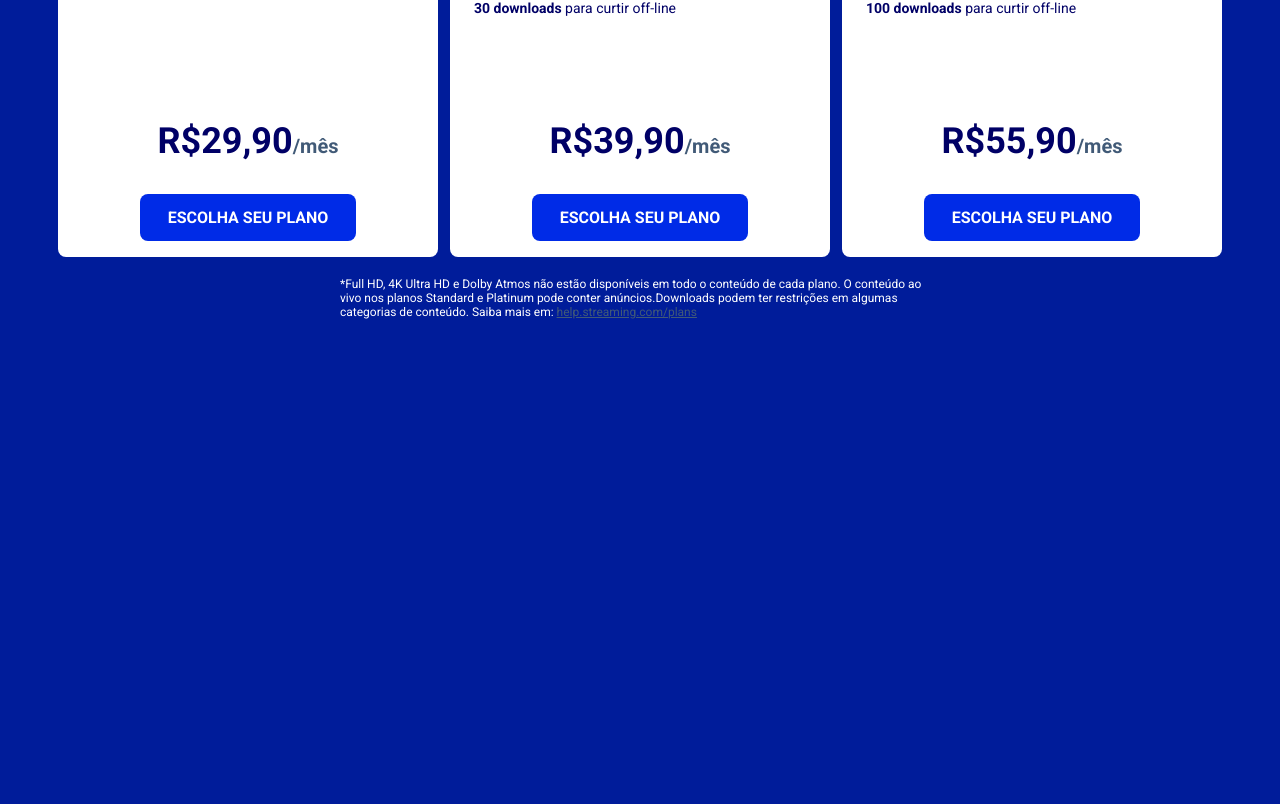
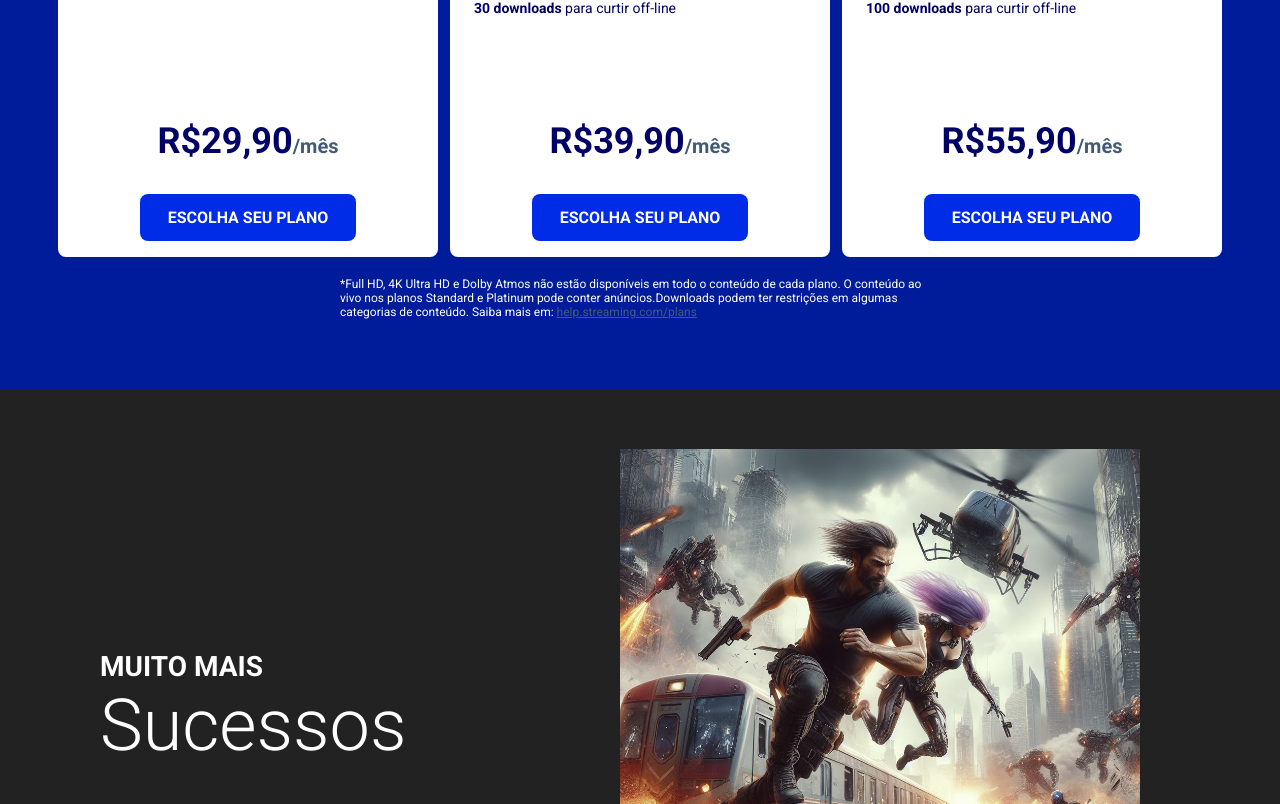
Before and after one commit to cardrocha/streaming, a React (Vite) app: page / in a window 1280 px wide. Shown: the part 1996-2800 px from the top of the page. Before the commit the page ends 2325 px from the top, so only its background shows below. Built offline with nearby package versions, Linux system fonts and the light colour scheme.

Commit message:
feat: components successes

```diff
--- a/index.html
+++ b/index.html
@@ -5,9 +5,12 @@
     <link rel="icon" type="image/svg+xml" href="/vite.svg" />
     <meta name="viewport" content="width=device-width, initial-scale=1.0" />
     <title>Streaming</title>
-    <link rel="preconnect" href="https://fonts.googleapis.com">
-    <link rel="preconnect" href="https://fonts.gstatic.com" crossorigin>
-    <link href="https://fonts.googleapis.com/css2?family=Roboto:wght@100;400;700;900&display=swap" rel="stylesheet">
+    <link rel="preconnect" href="https://fonts.googleapis.com" />
+    <link rel="preconnect" href="https://fonts.gstatic.com" crossorigin />
+    <link
+      href="https://fonts.googleapis.com/css2?family=Roboto:wght@100;200;300;400;700;900&display=swap"
+      rel="stylesheet"
+    />
   </head>
   <body>
     <div id="root"></div>
--- a/src/App.tsx
+++ b/src/App.tsx
@@ -2,6 +2,7 @@ import { StyledGlobal } from '../styles'
 import Header from './components/Header'
 import Hero from './components/Hero'
 import Plans from './components/Plans'
+import Successes from './components/Successes'
 import Varieties from './components/Varieties'
 
 function App() {
@@ -12,6 +13,7 @@ function App() {
       <Hero />
       <Varieties />
       <Plans />
+      <Successes />
     </div>
   )
 }
--- /dev/null
+++ b/src/components/Successes/index.tsx
@@ -0,0 +1,50 @@
+import space from '../../assets/espacial.jpeg'
+import reality from '../../assets/reality.jpeg'
+import favority from '../../assets/fiction.jpeg'
+import family from '../../assets/heroi.jpeg'
+import movie from '../../assets/action.jpeg'
+import * as S from './styles'
+
+const Successes = () => {
+  return (
+    <S.SectionContainer>
+      <S.Container>
+        <div>
+          <p>MUITO MAIS</p>
+          <h2>Sucessos</h2>
+        </div>
+        <img src={movie} alt="banner animação" />
+      </S.Container>
+      <S.Container>
+        <img src={reality} alt="Banner reality" />
+        <div>
+          <p>MUITO MAIS</p>
+          <h2>Realidade</h2>
+        </div>
+      </S.Container>
+      <S.Container>
+        <div>
+          <p>MUITO MAIS</p>
+          <h2>Dos seus Favoritos</h2>
+        </div>
+        <img src={favority} alt="Banner favoritos" />
+      </S.Container>
+      <S.Container>
+        <img src={family} alt="Banner família" />
+        <div>
+          <p>MUITO MAIS</p>
+          <h2>Diversão em Família</h2>
+        </div>
+      </S.Container>
+      <S.Container>
+        <div>
+          <p>MUITO MAIS</p>
+          <h2>Do Cinema pra Steaming</h2>
+        </div>
+        <img src={space} alt="Banner cinema" />
+      </S.Container>
+    </S.SectionContainer>
+  )
+}
+
+export default Successes
--- /dev/null
+++ b/src/components/Successes/styles.ts
@@ -0,0 +1,35 @@
+import styled from 'styled-components'
+import { colors } from '../../../styles'
+
+export const SectionContainer = styled.section`
+  margin-top: 60px;
+`
+
+export const Container = styled.div`
+  display: flex;
+  align-items: center;
+  background-color: ${colors.black};
+  justify-content: space-between;
+  padding: 20px 100px;
+
+  img {
+    width: 600px;
+    border-radius: 20px;
+    padding: 40px;
+  }
+
+  div {
+    p {
+      font-size: 28px;
+      font-weight: bold;
+      color: ${colors.white};
+    }
+
+    h2 {
+      font-size: 72px;
+      font-weight: 300;
+      color: ${colors.white};
+      white-space: nowrap;
+    }
+  }
+`
```
Also changed, not shown: src/assets/espacial.jpeg (added), src/assets/fiction.jpeg (added).
